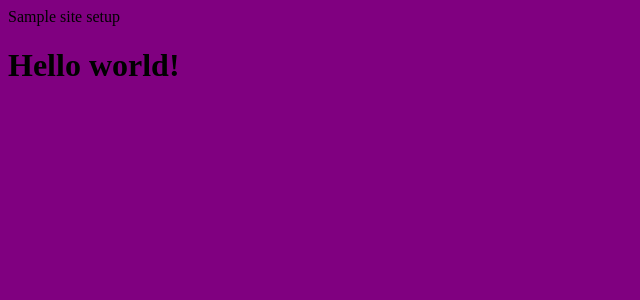
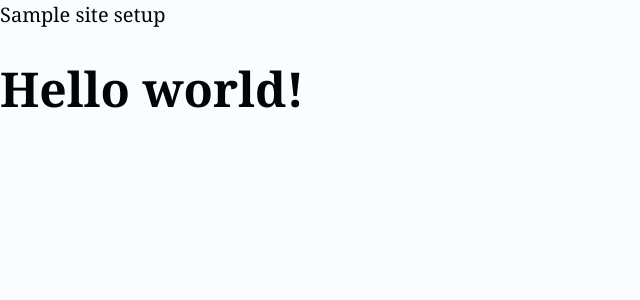
Before and after one commit to Romano-g/Django-Blog, a Django app: template djangoapp/blog/templates/blog/pages/index.html in a window 1280 px wide. Shown: the top 300 px of the page, without its empty margins (0-640 px from the left). Run offline with Django 5.2, Linux system fonts and the light colour scheme; the template is opened without the code that fills it: most values are stand-ins (such as "Sample title", 1, 10 or a date in 2020).

Commit message:
update css

```diff
--- /dev/null
+++ b/djangoapp/blog/static/blog/css/remedy.css
@@ -0,0 +1,233 @@
+/* @docs
+label: Core Remedies
+version: 0.1.0-beta.2
+
+note: |
+  These remedies are recommended
+  as a starter for any project.
+
+category: file
+*/
+
+
+/* @docs
+label: Box Sizing
+
+note: |
+  Use border-box by default, globally.
+
+category: global
+*/
+*, ::before, ::after { box-sizing: border-box; }
+
+
+/* @docs
+label: Line Sizing
+
+note: |
+  Consistent line-spacing,
+  even when inline elements have different line-heights.
+
+links:
+  - https://drafts.csswg.org/css-inline-3/#line-sizing-property
+
+category: global
+*/
+html { line-sizing: normal; }
+
+
+/* @docs
+label: Body Margins
+
+note: |
+  Remove the tiny space around the edge of the page.
+
+category: global
+*/
+body { margin: 0; }
+
+
+/* @docs
+label: Hidden Attribute
+
+note: |
+  Maintain `hidden` behaviour when overriding `display` values.
+
+  category: global
+*/
+[hidden] { display: none; }
+
+
+/* @docs
+label: Heading Sizes
+
+note: |
+  Switch to rem units for headings
+
+category: typography
+*/
+h1 { font-size: 2rem; }
+h2 { font-size: 1.5rem; }
+h3 { font-size: 1.17rem; }
+h4 { font-size: 1.00rem; }
+h5 { font-size: 0.83rem; }
+h6 { font-size: 0.67rem; }
+
+
+/* @docs
+label: H1 Margins
+
+note: |
+  Keep h1 margins consistent, even when nested.
+
+category: typography
+*/
+h1 { margin: 0.67em 0; }
+
+
+/* @docs
+label: Pre Wrapping
+
+note: |
+  Overflow by default is bad...
+
+category: typography
+*/
+pre { white-space: pre-wrap; }
+
+
+/* @docs
+label: Horizontal Rule
+
+note: |
+  1. Solid, thin horizontal rules
+  2. Remove Firefox `color: gray`
+  3. Remove default `1px` height, and common `overflow: hidden`
+
+category: typography
+*/
+hr {
+  border-style: solid;
+  border-width: 1px 0 0;
+  color: inherit;
+  height: 0;
+  overflow: visible;
+}
+
+
+/* @docs
+label: Responsive Embeds
+
+note: |
+  1. Block display is usually what we want
+  2. The `vertical-align` removes strange space-below in case authors overwrite the display value
+  3. Responsive by default
+  4. Audio without `[controls]` remains hidden by default
+
+category: embedded elements
+*/
+img, svg, video, canvas, audio, iframe, embed, object {
+  display: block;
+  vertical-align: middle;
+  max-width: 100%;
+}
+audio:not([controls]) { display:none; }
+
+
+/* @docs
+label: Responsive Images
+
+note: |
+  These new elements display inline by default,
+  but that's not the expected behavior for either one.
+  This can interfere with proper layout and aspect-ratio handling.
+
+  1. Remove the unnecessary wrapping `picture`, while maintaining contents
+  2. Source elements have nothing to display, so we hide them entirely
+
+category: embedded elements
+*/
+picture { display: contents; }
+source { display: none; }
+
+
+/* @docs
+label: Aspect Ratios
+
+note: |
+  Maintain intrinsic aspect ratios when `max-width` is applied.
+  `iframe`, `embed`, and `object` are also embedded,
+  but have no intrinsic ratio,
+  so their `height` needs to be set explicitly.
+
+category: embedded elements
+*/
+img, svg, video, canvas {
+  height: auto;
+}
+
+
+/* @docs
+label: Audio Width
+
+note: |
+  There is no good reason elements default to 300px,
+  and audio files are unlikely to come with a width attribute.
+
+category: embedded elements
+*/
+audio { width: 100%; }
+
+/* @docs
+label: Image Borders
+
+note: |
+  Remove the border on images inside links in IE 10 and earlier.
+
+category: legacy browsers
+*/
+img { border-style: none; }
+
+
+/* @docs
+label: SVG Overflow
+
+note: |
+  Hide the overflow in IE 10 and earlier.
+
+category: legacy browsers
+*/
+svg { overflow: hidden; }
+
+
+/* @docs
+label: HTML5 Elements
+
+note: |
+  Default block display on HTML5 elements.
+  For oldIE to apply this styling one needs to add some JS as well (i.e. `document.createElement("main")`)
+
+links:
+  - https://www.sitepoint.com/html5-older-browsers-and-the-shiv/
+
+category: legacy browsers
+*/
+article, aside, details, figcaption, figure, footer, header, hgroup, main, nav, section {
+  display: block;
+}
+
+
+/* @docs
+label: Checkbox & Radio Inputs
+
+note: |
+  1. Add the correct box sizing in IE 10
+  2. Remove the padding in IE 10
+
+category: legacy browsers
+*/
+[type='checkbox'],
+[type='radio'] {
+  box-sizing: border-box;
+  padding: 0;
+}
--- a/djangoapp/blog/static/blog/css/style.css
+++ b/djangoapp/blog/static/blog/css/style.css
@@ -1,3 +1,134 @@
-body {
-    background: purple;
-}
+:root {
+    /* Colors */
+    --clr-base: 213 100%;
+
+    --clr-white: var(--clr-base) 99%;
+    --clr-black: var(--clr-base) 2%;
+
+    --clr-primary-ltst: var(--clr-base) 80%;
+    --clr-primary-ltr: var(--clr-base) 70%;
+    --clr-primary-lt: var(--clr-base) 60%;
+    --clr-primary: var(--clr-base) 50%;
+    --clr-primary-dk: var(--clr-base) 40%;
+    --clr-primary-dkr: var(--clr-base) 30%;
+    --clr-primary-dkst: var(--clr-base) 20%;
+
+    /* Font-family */
+    --ff-regular: Georgia, 'Times New Roman', Times, serif;
+    --ff-headings: Georgia, 'Times New Roman', Times, serif;
+    --ff-mono: 'Courier New', Courier, monospace;
+
+    /* Font-Sizes */
+    /* https://royalfig.github.io/fluid-typography-calculator/ */
+    --fs-smlst: clamp(1.2rem, 1.092307692307692rem + 0.256410256410256vw, 1.4rem);
+    --fs-smlr: clamp(1.4rem, 1.292307692307692rem + 0.2564102564102566vw, 1.6rem);
+    --fs-sm: clamp(1.6rem, 1.4923076923076923rem + 0.25641025641025633vw, 1.8rem);
+    --fs-base: clamp(1.8rem, 1.6923076923076923rem + 0.25641025641025633vw, 2rem);
+    --fs-bg: clamp(2rem, 1.7846153846153847rem + 0.5128205128205127vw, 2.4rem);
+    --fs-bgr: clamp(2.4rem, 1.969230769230769rem + 1.025641025641026vw, 3.2rem);
+    --fs-bgst: clamp(3.2rem, 2.876923076923rem + 0.7692307692307687vw, 3.8rem);
+
+    --fs-h1: clamp(3.8rem, 3.2615384615384615rem + 1.282051282051282vw, 4.8rem);
+    --fs-h2: clamp(2.8rem, 1.938461538461538rem + 2.051282051282052vw, 4.4rem);
+    --fs-h3: clamp(2.4rem, 1.969230769230769rem + 1.025641025641026vw, 3.2rem);
+    --fs-h4: clamp(2.2rem, 1.8769230769230774rem + 0.7692307692307687vw, 2.8rem);
+    --fs-h5: clamp(1.8rem, 1.476923076923077rem + 0.769230769230769vw, 2.4rem);
+    --fs-h6: clamp(1.6rem, 1.2769230769230768rem + 0.7692307692307694vw, 2.2rem);
+
+    /* Line-Heights */
+    --lh-regular: 1.5;
+    --lh-headings: 1.2;
+    --lh-mono: 1.2;
+
+    /* Spacings */
+    --spacing-smlst: 1.5rem;
+    --spacing-smlr: 2rem;
+    --spacing-sm: 2.5rem;
+    --spacing-base: 3rem;
+    --spacing-bg: 4rem;
+    --spacing-bgr: 5rem;
+    --spacing-bgst: 6rem;
+
+    /* max-width */
+    --mw-grid: 120rem;
+    --mw-post: 90rem;
+  }
+
+  html {
+    font-size: 62.5%;
+  }
+
+  body {
+    background-color: hsl(var(--clr-white));
+    color: hsl(var(--clr-black));
+    font-size: 20px; /* Fallback value */
+    font-size: var(--fs-base);
+    font-family: var(--ff-regular);
+    line-height: var(--lh-regular);
+    -webkit-font-smoothing: antialiased;
+    -moz-osx-font-smoothing: grayscale;
+    text-rendering: optimizeLegibility;
+  }
+
+  a {
+    color: hsl(var(--clr-primary));
+    text-decoration: none;
+  }
+
+  a:hover {
+    color: hsl(var(--clr-primary-dk));
+    text-decoration: underline;
+  }
+
+  h1,
+  h2,
+  h3,
+  h4,
+  h5,
+  h6 {
+    font-family: var(--ff-headings);
+    line-height: var(--lh-headings);
+    margin: var(--spacing-base) 0;
+  }
+
+  h1 {
+    font-size: 44px; /* Fallback value */
+    font-size: var(--fs-h1);
+  }
+
+  h2 {
+    font-size: 38px; /* Fallback value */
+    font-size: var(--fs-h2);
+  }
+
+  h3 {
+    font-size: 34px; /* Fallback value */
+    font-size: var(--fs-h3);
+  }
+
+  h4 {
+    font-size: 28px; /* Fallback value */
+    font-size: var(--fs-h4);
+  }
+
+  h5 {
+    font-size: 24px; /* Fallback value */
+    font-size: var(--fs-h5);
+  }
+
+  h6 {
+    font-size: 20px; /* Fallback value */
+    font-size: var(--fs-h6);
+  }
+
+  pre {
+    max-width: 100%;
+    overflow-x: auto;
+    line-height: var(--lh-mono);
+    font-size: var(--fs-sm);
+  }
+
+  pre,
+  code {
+    font-family: var(--ff-mono);
+  }
--- a/djangoapp/blog/templates/blog/partials/_head.html
+++ b/djangoapp/blog/templates/blog/partials/_head.html
@@ -3,6 +3,7 @@
 <meta charset="UTF-8">
 <meta name="viewport" content="width=device-width, initial-scale=1.0">
 
+<link rel="stylesheet" href="{% static 'blog/css/remedy.css' %}">
 <link rel="stylesheet" href="{% static 'blog/css/style.css' %}">
 
 {% if site_setup.favicon %}
```
